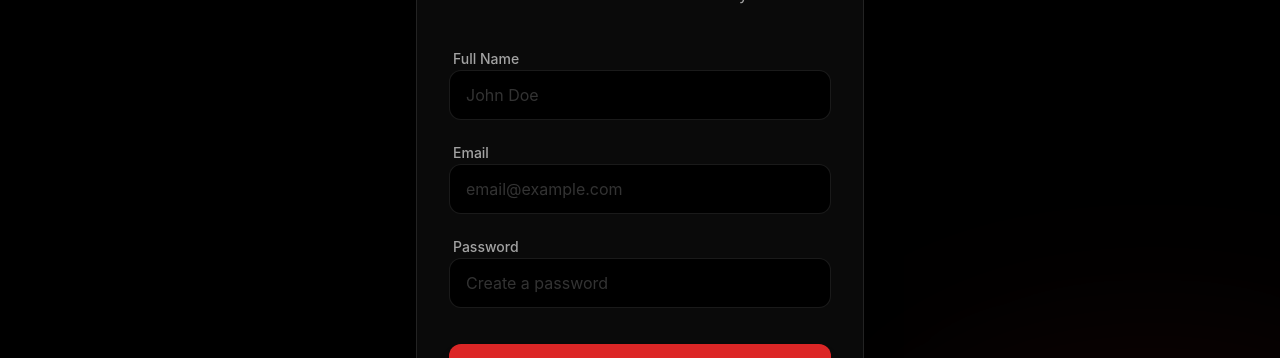
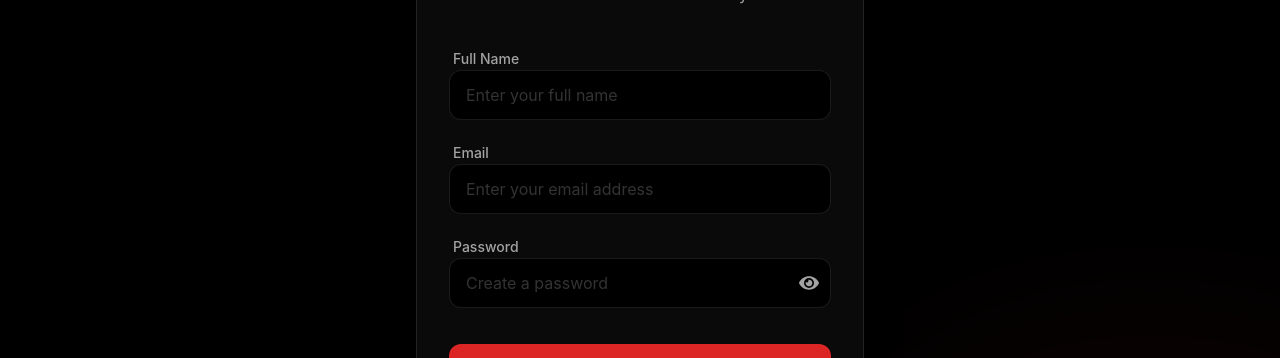
Before and after one commit to ashutosh-moharana/petvivid-client, a React (Vite) app: page /signup in a window 1280 px wide. Shown: the part 239-597 px from the top of the page. Built offline with nearby package versions, Linux system fonts and the light colour scheme; no server answers.

Commit message:
feat: Implement user authentication with login, signup, and Google OAuth pages.

```diff
--- a/src/pages/Login.jsx
+++ b/src/pages/Login.jsx
@@ -5,11 +5,13 @@ import { BeatLoader } from 'react-spinners';
 import { Link, useNavigate, useLocation } from "react-router-dom";
 import { useAuth } from "../context/AuthContext";
 import { GoogleLogin } from '@react-oauth/google';
+import { FaEye, FaEyeSlash } from "react-icons/fa";
 
 export default function Login() {
   const location = useLocation();
   const [email, setEmail] = useState(location.state?.email || "");
   const [password, setPassword] = useState("");
+  const [showPassword, setShowPassword] = useState(false);
   const [error, setError] = useState("");
   const { setUser, setIsLoggedIn } = useAuth();
   const navigate = useNavigate();
@@ -69,13 +71,22 @@ export default function Login() {
 
           <div className="space-y-2">
             <label className="text-sm font-medium text-text-muted ml-1">Password</label>
-            <input
-              type="password"
-              placeholder="Enter your password"
-              className="w-full bg-background border border-white/10 rounded-xl px-4 py-3 text-white focus:outline-none focus:border-primary transition-colors placeholder:text-white/20"
-              value={password}
-              onChange={(e) => setPassword(e.target.value)}
-            />
+            <div className="relative">
+              <input
+                type={showPassword ? "text" : "password"}
+                placeholder="Enter your password"
+                className="w-full bg-background border border-white/10 rounded-xl px-4 py-3 text-white focus:outline-none focus:border-primary transition-colors placeholder:text-white/20 pr-10"
+                value={password}
+                onChange={(e) => setPassword(e.target.value)}
+              />
+              <button
+                type="button"
+                onClick={() => setShowPassword(!showPassword)}
+                className="absolute right-3 top-1/2 -translate-y-1/2 text-text-muted hover:text-white transition-colors cursor-pointer"
+              >
+                {showPassword ? <FaEyeSlash size={20} /> : <FaEye size={20} />}
+              </button>
+            </div>
             {error && <p className="text-red-500 text-sm mt-2 ml-1">{error}</p>}
           </div>
 
--- a/src/pages/SignUp.jsx
+++ b/src/pages/SignUp.jsx
@@ -5,11 +5,13 @@ import { BeatLoader } from 'react-spinners';
 import { Link, useNavigate } from "react-router-dom";
 import { useAuth } from "../context/AuthContext";
 import { GoogleLogin } from '@react-oauth/google';
+import { FaEye, FaEyeSlash } from "react-icons/fa";
 
 export default function SignUp() {
   const [name, setName] = useState("");
   const [email, setEmail] = useState("");
   const [password, setPassword] = useState("");
+  const [showPassword, setShowPassword] = useState(false);
   const [error, setError] = useState("");
   const { setUser, setIsLoggedIn } = useAuth();
   const navigate = useNavigate();
@@ -57,7 +59,7 @@ export default function SignUp() {
             <label className="text-sm font-medium text-text-muted ml-1">Full Name</label>
             <input
               type="text"
-              placeholder="John Doe"
+              placeholder="Enter your full name"
               className="w-full bg-background border border-white/10 rounded-xl px-4 py-3 text-white focus:outline-none focus:border-primary transition-colors placeholder:text-white/20"
               value={name}
               onChange={(e) => setName(e.target.value)}
@@ -68,7 +70,7 @@ export default function SignUp() {
             <label className="text-sm font-medium text-text-muted ml-1">Email</label>
             <input
               type="email"
-              placeholder="email@example.com"
+              placeholder="Enter your email address"
               className="w-full bg-background border border-white/10 rounded-xl px-4 py-3 text-white focus:outline-none focus:border-primary transition-colors placeholder:text-white/20"
               value={email}
               onChange={(e) => setEmail(e.target.value)}
@@ -77,13 +79,22 @@ export default function SignUp() {
 
           <div className="space-y-2">
             <label className="text-sm font-medium text-text-muted ml-1">Password</label>
-            <input
-              type="password"
-              placeholder="Create a password"
-              className="w-full bg-background border border-white/10 rounded-xl px-4 py-3 text-white focus:outline-none focus:border-primary transition-colors placeholder:text-white/20"
-              value={password}
-              onChange={(e) => setPassword(e.target.value)}
-            />
+            <div className="relative">
+              <input
+                type={showPassword ? "text" : "password"}
+                placeholder="Create a password"
+                className="w-full bg-background border border-white/10 rounded-xl px-4 py-3 text-white focus:outline-none focus:border-primary transition-colors placeholder:text-white/20 pr-10"
+                value={password}
+                onChange={(e) => setPassword(e.target.value)}
+              />
+              <button
+                type="button"
+                onClick={() => setShowPassword(!showPassword)}
+                className="absolute right-3 top-1/2 -translate-y-1/2 text-text-muted hover:text-white transition-colors cursor-pointer"
+              >
+                {showPassword ? <FaEyeSlash size={20} /> : <FaEye size={20} />}
+              </button>
+            </div>
             {error && <p className="text-red-500 text-sm mt-2 ml-1">{error}</p>}
           </div>
 
```
